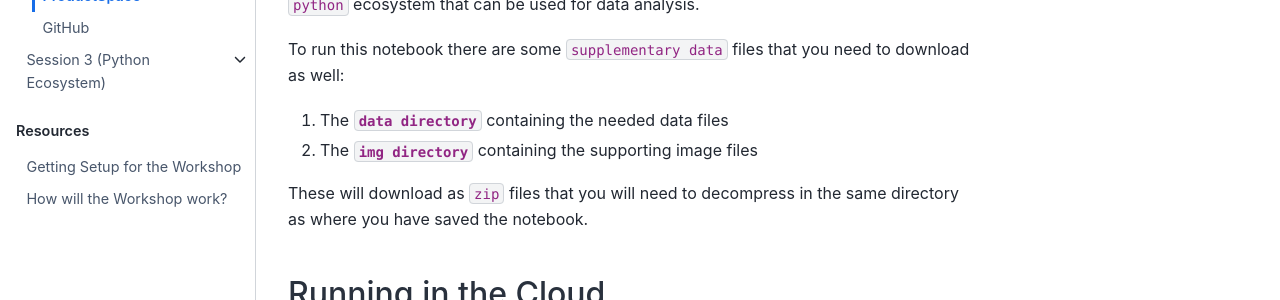
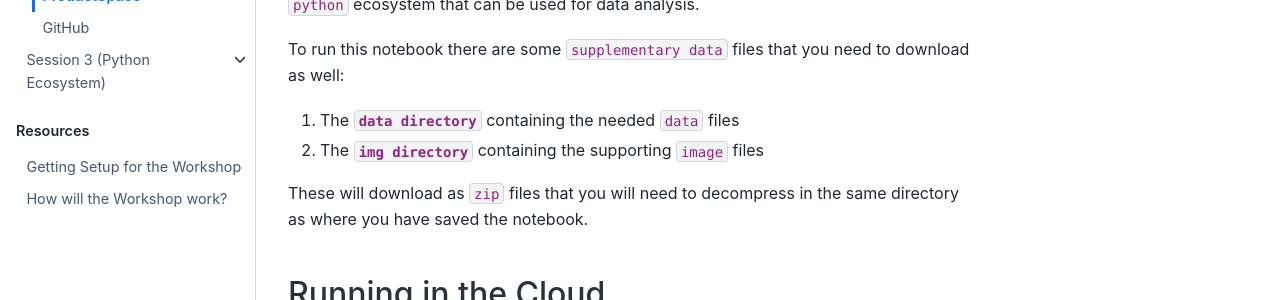
Before and after one commit to QuantEcon/2021-workshop-rsit, a Jupyter Book: the page built from website/week1/session1/demo-science-2007.md, in a window 1280 px wide and 1335 px high. Shown: the part 478-778 px from the top of the window. Built offline with Jupyter Book 1.0.4 settings and Sphinx 7.4.7 and the Sphinx Book theme 1.1.4, drawn with Linux system fonts in a browser that asks for light colours; cross-references to code outside the pages are shown as plain code.

```diff
--- a/website/week1/session1/demo-science-2007.md
+++ b/website/week1/session1/demo-science-2007.md
@@ -13,8 +13,8 @@ This notebook uses `The Product Space Conditions the Development of Nations` {ci
 
 To run this notebook there are some `supplementary data` files that you need to download as well:
 
-1. The {download}`data directory <../../../notebooks/session1/data.zip>` containing the needed data files
-2. The {download}`img directory <../../../notebooks/session1/img.zip>` containing the supporting image files
+1. The {download}`data directory <../../../notebooks/session1/data.zip>` containing the needed `data` files
+2. The {download}`img directory <../../../notebooks/session1/img.zip>` containing the supporting `image` files
 
 These will download as `zip` files that you will need to decompress in the same directory as where you have saved the notebook.
 
```
